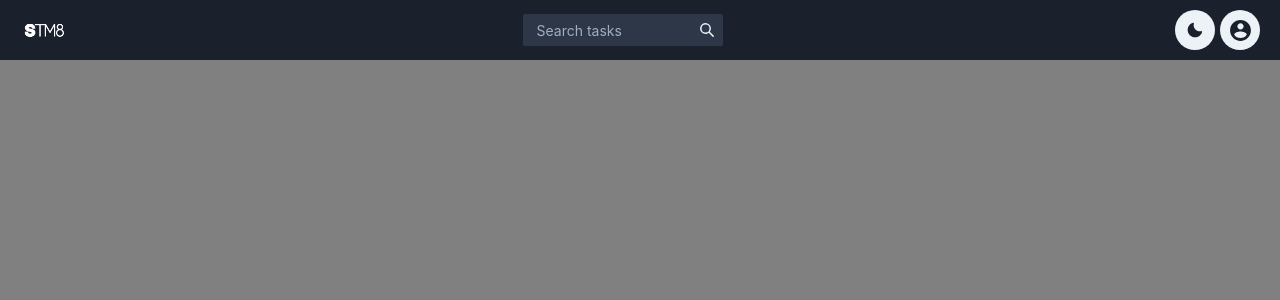
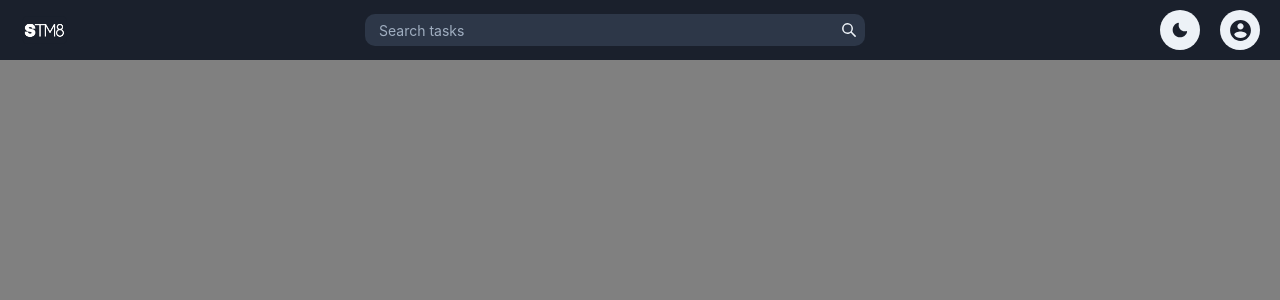
Before and after one commit to vmanun/stm8, a React (Create React App) app: page / in a window 1280 px wide. Shown: the top 300 px of the page. Built offline with nearby package versions, Linux system fonts and the light colour scheme.

Commit message:
Adding nav-bar styles to central theme.ts

```diff
--- a/src/components/TopNavBar.tsx
+++ b/src/components/TopNavBar.tsx
@@ -1,7 +1,6 @@
 import React from "react";
 import {
   Flex,
-  HTMLChakraProps,
   IconButton,
   Input,
   InputGroup,
@@ -14,30 +13,21 @@ import { MdAccountCircle } from "react-icons/md";
 
 import { Logo } from "./Logo";
 
-const style: Record<string, HTMLChakraProps<any>> = {
-  nav: {
-    padding: "5px 20px",
-    alignItems: "center",
-    justifyContent: "space-between",
-    color: "gray.100",
-    bg: "gray.800",
-  },
-};
-
 const TopNavBar = ({ ...props }) => {
   const iconButtonStyles = useStyleConfig("IconButton");
   const searchBarStyles = useStyleConfig("SearchBar");
+  const navBarStyles = useStyleConfig("TopNavBar");
 
   return (
-    <Flex as="nav" {...style.nav}>
+    <Flex as="nav" sx={navBarStyles}>
       <Logo />
-      <InputGroup maxWidth="200px" variant="filled" size="sm">
+      <InputGroup width="44%" maxWidth="500px" variant="filled" size="sm">
         <Input placeholder="Search tasks" sx={searchBarStyles} />
         <InputRightElement>
           <SearchIcon />
         </InputRightElement>
       </InputGroup>
-      <Flex justifyContent="space-between" width="85px">
+      <Flex justifyContent="space-between" width="26%" maxWidth="100px">
         <Link href="https://www.youtube.com/watch?v=dQw4w9WgXcQ" isExternal>
           <IconButton
             icon={<MoonIcon />}
--- a/src/theme.ts
+++ b/src/theme.ts
@@ -3,6 +3,15 @@ import { mode } from "@chakra-ui/theme-tools"
 
 export const theme = extendTheme({
     components: {
+        TopNavBar: {
+            baseStyle: {
+                padding: "5px 20px",
+                alignItems: "center",
+                justifyContent: "space-between",
+                color: "gray.100",
+                bg: "gray.800",
+            }
+        },
         IconButton: {
             baseStyle: {
                 color: "gray.800",
@@ -13,6 +22,7 @@ export const theme = extendTheme({
         SearchBar: {
             baseStyle: {
                 bg: "gray.700",
+                borderRadius:"10px",
                 _placeholder: {
                     color: "gray.400",
                 },
```
